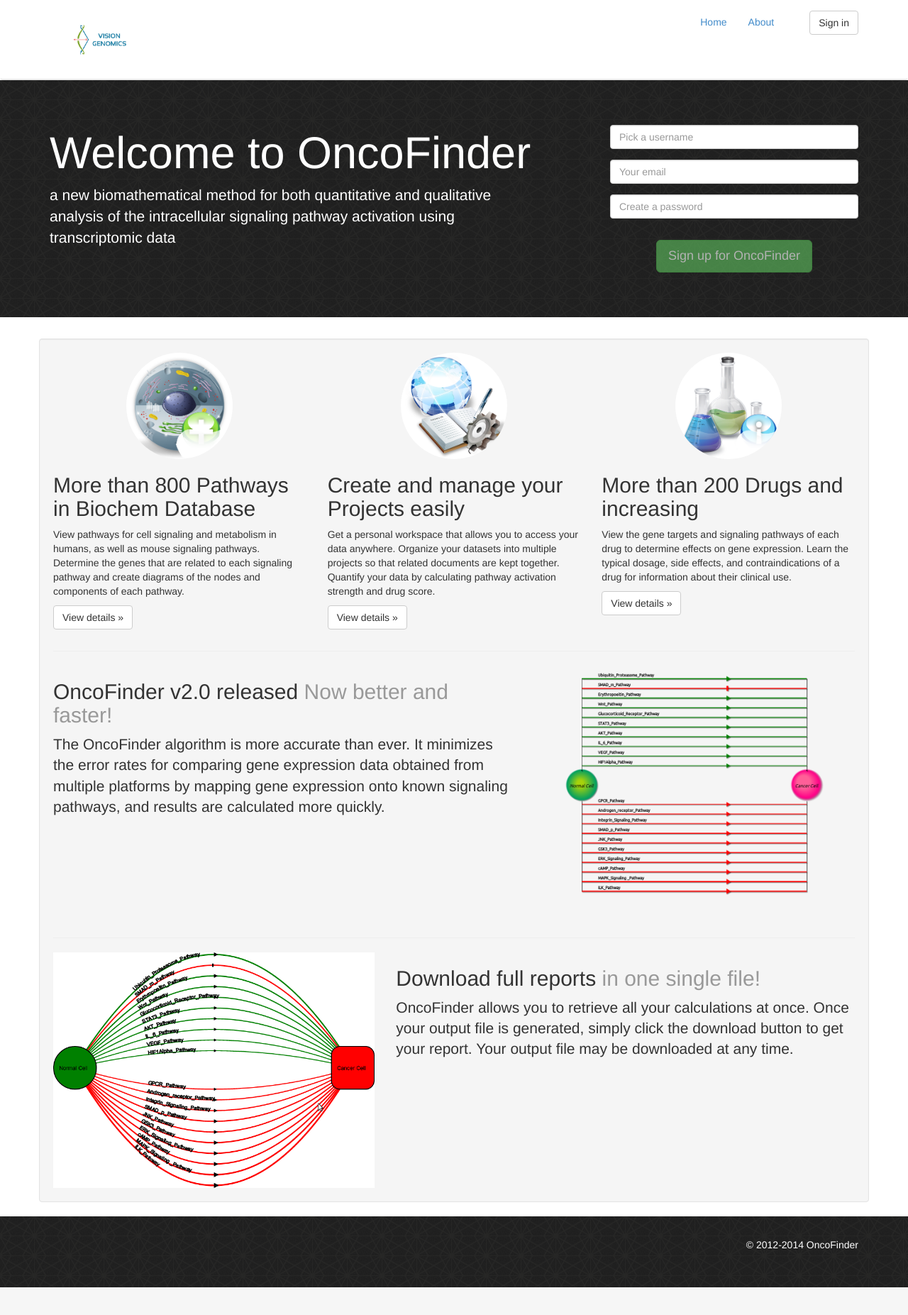
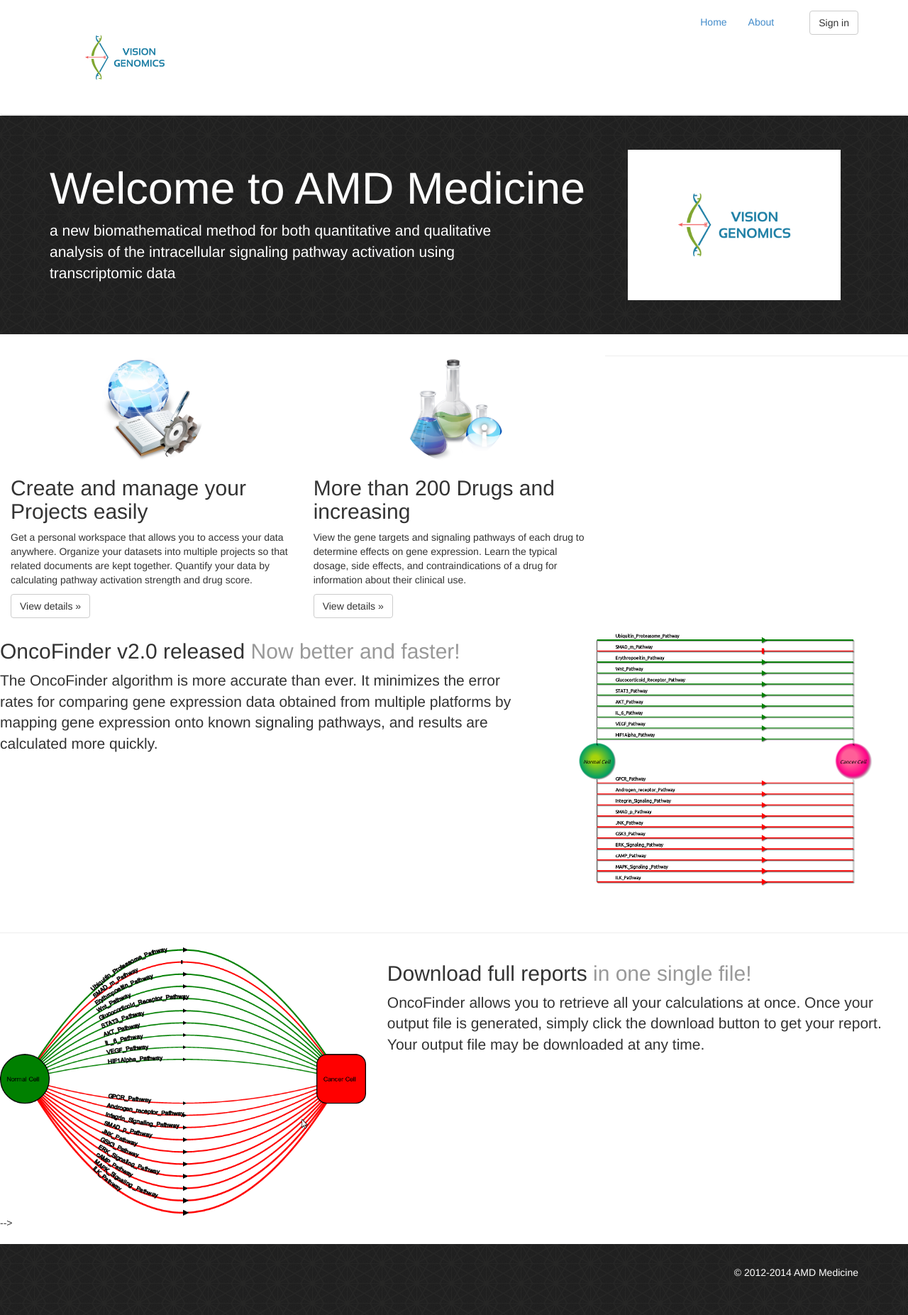
Before and after one commit to Mihkorz/AMD, a Django app: page / in a window 1280 px wide. Shown: the whole page at 71% size. Before the commit the page ends 1814 px from the top, so only its background shows below. Run offline with Django 3.2, Linux system fonts and the light colour scheme; parts of the project's set-up code (start-up, migrations or seed data) failed here and were passed over; some libraries are stand-ins or nearby versions.

Commit message:
App logo

```diff
--- a/oncoFinder2/templates/base_profiles.html
+++ b/oncoFinder2/templates/base_profiles.html
@@ -5,7 +5,7 @@
     <meta http-equiv="X-UA-Compatible" content="IE=edge">
     <meta name="viewport" content="width=device-width, initial-scale=1">
 
-    <title>{% block title %}OF v2.0{% endblock %}</title>
+    <title>{% block title %}AMD Medicine{% endblock %}</title>
 
     <link rel="stylesheet" href="/static/css/bootstrap.css" type='text/css' />
     <link rel="stylesheet" href="/static/css/style.css" type='text/css' />
@@ -66,7 +66,7 @@
     <div id="footer">
       <div class="container">
         <!--  <p class="pull-left">Footer.</p>-->
-        <p class="pull-right">© 2012-{% now "Y" %} OncoFinder</p>
+        <p class="pull-right">© 2012-{% now "Y" %} AMD Medicine</p>
       </div>
     </div>
 
--- a/oncoFinder2/templates/base_website.html
+++ b/oncoFinder2/templates/base_website.html
@@ -5,7 +5,7 @@
     <meta http-equiv="X-UA-Compatible" content="IE=edge">
     <meta name="viewport" content="width=device-width, initial-scale=1">
 
-    <title>{% block title %}AMD{% endblock %}</title>
+    <title>{% block title %}AMD Medicine{% endblock %}</title>
 
     <link rel="stylesheet" href="/static/css/bootstrap.css" type='text/css' />
     <link rel="stylesheet" href="/static/css/style.css" type='text/css' />
@@ -25,7 +25,7 @@
     <div class="container">
       <div class="navbar-header" id="ws_nav">
         <a class="" href="/">
-            <img src='/static/images/vision_genomic4_(1).jpg' style='height:100px;' alt='Vision Genomics' title='Vision Genomics'/>
+            <img src='/static/images/vision_genomic4_(1).jpg' style='height:150px;' alt='Vision Genomics' title='Vision Genomics'/>
         </a>
       </div>
       <div class="navbar-right ws_signin_but">
@@ -45,7 +45,7 @@
     <div id="footer">
       <div class="container">
         <!-- <p class="pull-left">Footer.</p> -->
-        <p class="pull-right">© 2012-{% now "Y" %} OncoFinder</p>
+        <p class="pull-right">© 2012-{% now "Y" %} AMD Medicine</p>
       </div>
     </div>
 
--- a/oncoFinder2/templates/website/index.html
+++ b/oncoFinder2/templates/website/index.html
@@ -1,6 +1,6 @@
 {% extends "base_website.html" %}
 
-{% block title %}OncoFinder - a new biomathematical method for both quantitative and qualitative
+{% block title %}AMD - a new biomathematical method for both quantitative and qualitative
 analysis of the intracellular signaling pathway activation using
 transcriptomic data {% endblock %}
 
@@ -9,6 +9,8 @@ transcriptomic data {% endblock %}
   <div class="jumbotron ws_banner">
    <div class="container">
     <div class="ws_banner_form_div">
+    <img src="/statics/images/vision_genomic4_(1).jpg" style="width:300px;" />
+    <!--
       <form class="ws_banner_form" method="post" action="/signup">
         <input type="text" name="username" class="form-control" placeholder="Pick a username" />
         <input type="text" name="email" class="form-control" placeholder="Your email" />
@@ -22,7 +24,7 @@ transcriptomic data {% endblock %}
     </div>
 
     <div>
-      <h1>Welcome to OncoFinder</h1>
+      <h1>Welcome to AMD Medicine</h1>
       <p>
          a new biomathematical method for both quantitative and qualitative <br/>
          analysis of the intracellular signaling pathway activation using <br/>transcriptomic data
@@ -30,6 +32,8 @@ transcriptomic data {% endblock %}
     </div>
    </div>
   </div>
+
+<!--
 <div class="container well">
   <div class="row">
         <div class="col-lg-4" >
@@ -179,5 +183,6 @@ basis to improve drug therapy for diseases such as cancer that vary on an indivi
   </div>
 </div>
 
+-->
 
 {% endblock %}
```
